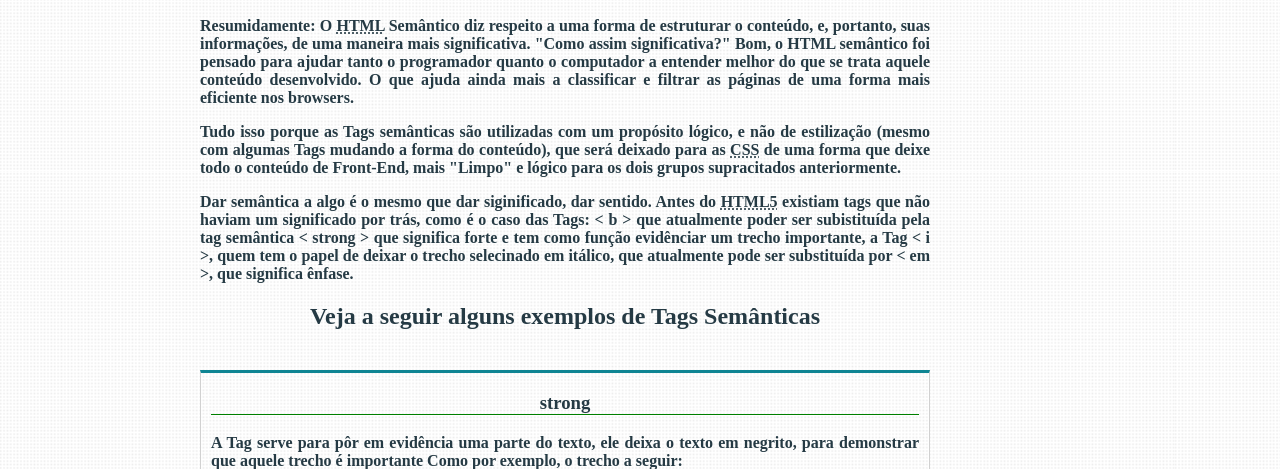
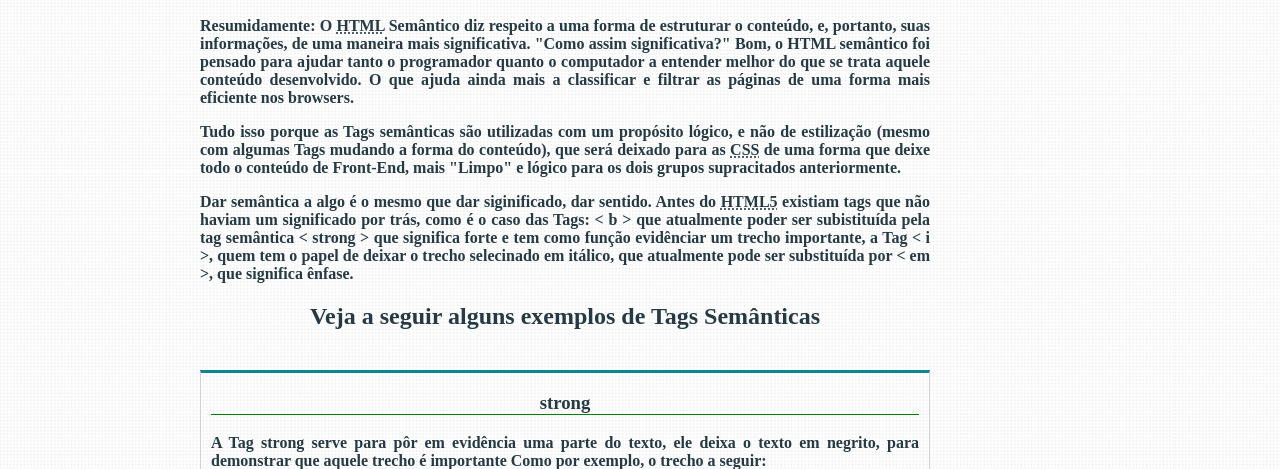
Before and after one commit to Linceo27/html-semantico, a plain HTML site: page index.html in a window 1280 px wide. Shown: the part 331-800 px from the top of the page. Drawn offline with Linux system fonts and the light colour scheme; a web font is replaced by a local one.

Commit message:
Update index.html

```diff
--- a/index.html
+++ b/index.html
@@ -60,7 +60,7 @@
             </h3>
 
                 <p>
-                A Tag <Strong> </Strong>serve para pôr em evidência uma parte do texto, ele deixa o texto em negrito, para demonstrar que aquele trecho é importante
+                    A Tag <span id = "strongcor"> strong </span> serve para pôr em evidência uma parte do texto, ele deixa o texto em negrito, para demonstrar que aquele trecho é importante
                 Como por exemplo, o trecho a seguir: <br> <br>
                 <img id="strong-imagem" src="ex tag strong.png" alt=""> <br>
             </p>
```
